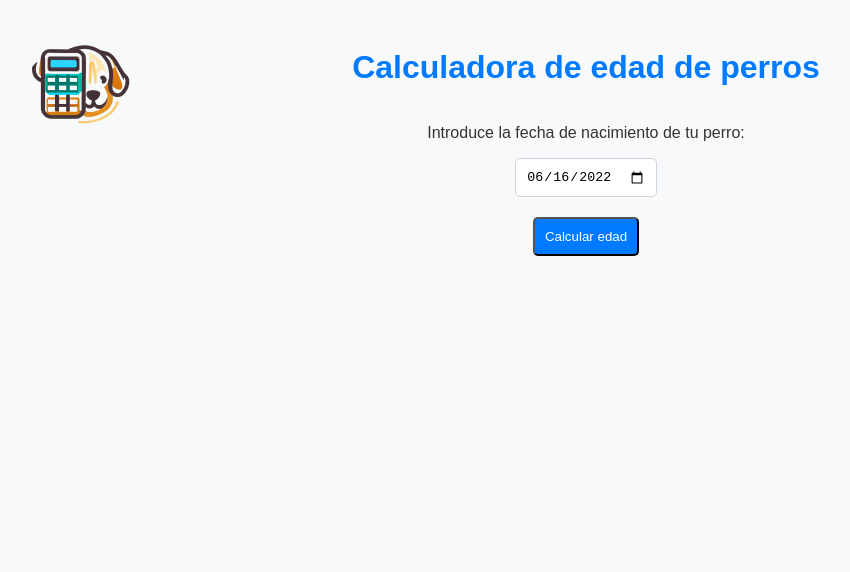
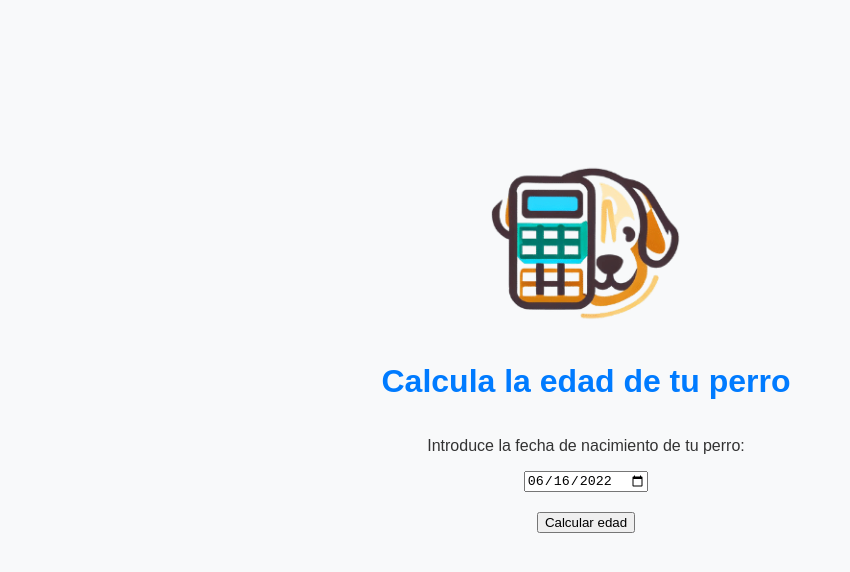
Before and after one commit to Freixanet/dog-age-calculator, a plain HTML site: page index.html in a window 1280 px wide. Shown: the whole page, without its empty margins (54-904 px from the left). Drawn offline with Linux system fonts and the light colour scheme.

Commit message:
New version of the app

```diff
--- a/index.html
+++ b/index.html
@@ -2,15 +2,17 @@
 <html>
   <head>
     <title>Calculadora de edad de perros</title>
+    <meta name="viewport" content="width=device-width, initial-scale=1" />
     <link rel="stylesheet" type="text/css" href="styles.css" />
   </head>
   <body>
+    <div class="app-container">
       <img
         src="./assets/logo-dog-age-calculator-nobg.png"
         alt="Logo"
-      class="logo"
+        class="app-logo"
       />
-    <h1 class="title">Calculadora de edad de perros</h1>
+      <h1 class="app-title">Calcula la edad de tu perro</h1>
       <div class="input-container">
         <p>Introduce la fecha de nacimiento de tu perro:</p>
         <input
@@ -26,6 +28,7 @@
       </button>
 
       <p id="result" class="result-text"></p>
+    </div>
 
     <script src="./scripts.js"></script>
   </body>
--- a/styles.css
+++ b/styles.css
@@ -1,62 +1,43 @@
 body {
-  font-family: Arial, sans-serif;
+  font-family: "Arial", sans-serif;
   background-color: #f8f9fa;
   color: #333;
-  padding: 20px;
+  padding: 0;
+  margin: 0;
+  display: flex; /* Añadido para centrar el contenido */
+  justify-content: center; /* Centra el contenido horizontalmente */
+  align-items: center; /* Centra el contenido verticalmente */
+  height: 100vh; /* Asegura que el cuerpo ocupa toda la altura de la pantalla */
+}
+
+.app-container {
   display: flex;
   flex-direction: column;
   align-items: center;
 }
 
-.container {
-  width: 80%;
-  max-width: 1200px; /* Aumenta el ancho máximo para un diseño más espacioso */
-  margin: auto; /* Centra el contenedor en la página */
-
-  /* Añade un recuadro alrededor del contenedor */
-  border: 1px solid #ced4da;
-  padding: 20px; /* Añade un poco de espacio alrededor del contenido dentro del contenedor */
+.app-logo {
+  margin-top: -15rem;
+  width: 30rem;
 }
 
-.logo {
-  position: absolute;
-  top: -45px;
-  left: 10px;
-  width: 250px; /* Puedes ajustar esto según el tamaño ideal para tu logo */
-}
-
-.title {
+.app-title {
+  margin-top: -7rem;
   color: #007bff;
 }
 
 .input-container {
   display: flex;
   flex-direction: column;
-  align-items: center; /* Centra los elementos en el eje horizontal */
+  align-items: center;
 }
 
 .date-input {
-  padding: 10px;
-  border-radius: 5px;
-  border: 1px solid #ced4da;
-  cursor: pointer;
+  margin-bottom: 20px; /* Esto separa la barra de entrada de la fecha del botón */
 }
 
 .calculate-button {
-  background-color: #007bff;
-  color: white;
-  padding: 10px; /* Reduce el padding para hacer el botón más pequeño */
-  border-radius: 5px;
-
-  /* Añade un margen superior para separar el botón de la barra de entrada */
-  margin-top: 20px;
-  cursor: pointer;
-}
-
-.calculate-button:hover {
-  background-color: #0056b3;
 }
 
 .result-text {
-  margin-top: 40px;
 }
```
Also changed, not shown: 1 other file. Lines whose indentation alone changed are shown as unchanged.
